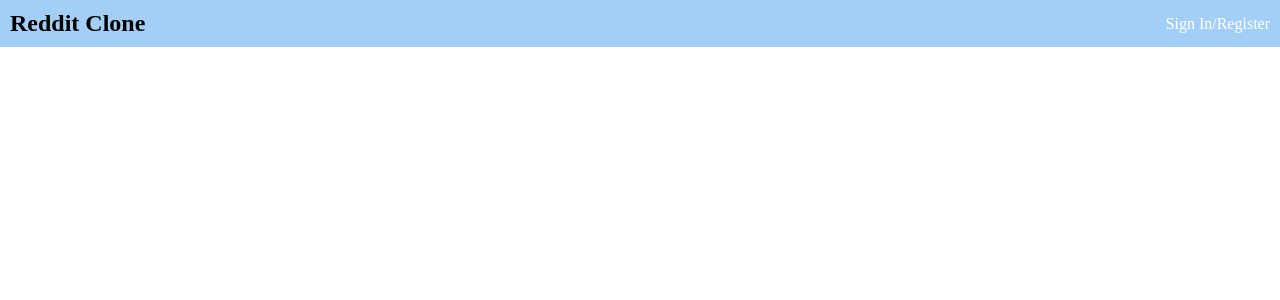
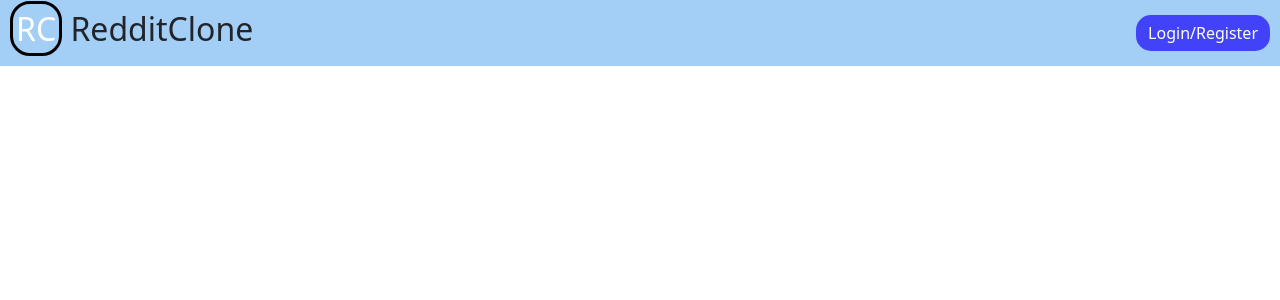
Before and after one commit to robert-godlewski/reddit_clone, a Flask app: page / in a window 1280 px wide. Shown: the top 300 px of the page. Run offline with Flask 2, Linux system fonts and the light colour scheme; data that the repository does not hold is empty.

Commit message:
changes made to homepage

```diff
--- a/flask_app/templates/index.html
+++ b/flask_app/templates/index.html
@@ -5,13 +5,16 @@
     <meta http-equiv="X-UA-Compatible" content="IE=edge">
     <meta name="viewport" content="width=device-width, initial-scale=1.0">
     <title>Reddit Clone Home</title>
+    <link href="https://cdn.jsdelivr.net/npm/bootstrap@5.2.0-beta1/dist/css/bootstrap.min.css" rel="stylesheet" integrity="sha384-0evHe/X+R7YkIZDRvuzKMRqM+OrBnVFBL6DOitfPri4tjfHxaWutUpFmBp4vmVor" crossorigin="anonymous">
     <link rel="stylesheet" type="text/css" href="{{ url_for('static', filename='style.css') }}"/>
 </head>
 <body>
     <nav>
-        <div><h1>Reddit Clone</h1></div>
         <div>
-            <a href="/login">Sign In/Register</a>
+            <h2><span class="logo">RC</span> RedditClone</h2>
+        </div>
+        <div class="links">
+            <a href="/login">Login/Register</a>
         </div>
     </nav>
     <div>
```
